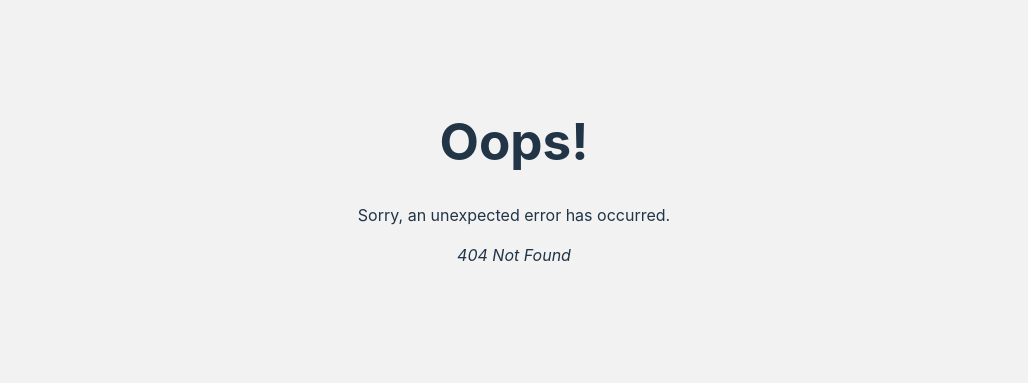
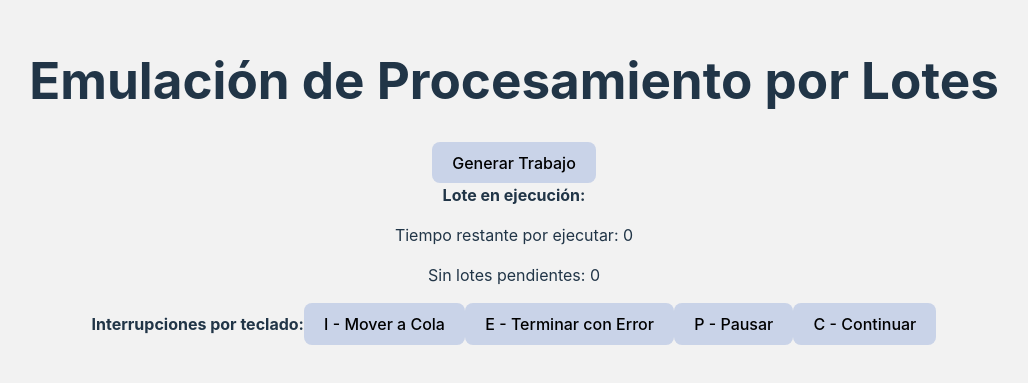
Before and after one commit to ed-corne/seminario-sistemas-operativos, a React (Vite) app: page /app2 in a window 1280 px wide. Before the commit this address had no page. Shown: the part 219-602 px from the top of the page, without its empty margins (126-1154 px from the left). Built offline with nearby package versions, Linux system fonts and the light colour scheme.

Commit message:
Before of create new simulation

```diff
--- a/src/components/Calculator.jsx
+++ b/src/components/Calculator.jsx
@@ -6,6 +6,7 @@ const Calculator = ({ process }) => {
   const [symbol, setSymbol] = useState("");
   useEffect(() => {
     if (process !== undefined) {
+      console.log("error = ", process.error)
       switch (process.operation) {
         case "Addition":
           setResult(parseFloat(process.number1) + parseFloat(process.number2));
@@ -33,7 +34,7 @@ const Calculator = ({ process }) => {
   return (
     <Card height={"fit-content"} width={"fit-content"} direction={"column"}>
       <div>
-        {process !== undefined ? (
+        {process !== undefined && !process.error ? (
           "id: " +
           process.idProgram +
           " → " +
@@ -42,10 +43,17 @@ const Calculator = ({ process }) => {
           symbol +
           " " +
           process.number2 +
-          " = " +
-          result
+          " = " + result
         ) : (
-          <></>
+          "id: " +
+          process.idProgram +
+          " → " +
+          process.number1 +
+          " " +
+          symbol +
+          " " +
+          process.number2 +
+          " = " + "Error"
         )}
       </div>
     </Card>
--- a/src/components/FormProcess.jsx
+++ b/src/components/FormProcess.jsx
@@ -32,6 +32,7 @@ const FormProcess = (props) => {
           number2: randomNumber(0, 10000),
           maxTime: randomNumber(6, 19),
           idProgram: i + 1,
+          error: false,
         };
 
         if (newProcessBatch.length === 3) {
--- a/src/main.jsx
+++ b/src/main.jsx
@@ -7,6 +7,7 @@ import Simulation from './pages/Simulation.jsx';
 import Error from './pages/Error.jsx';
 // import react router
 import { createBrowserRouter, RouterProvider } from 'react-router-dom';
+import App2 from './pages/Test';
 
 const router = createBrowserRouter([
   {
@@ -21,7 +22,10 @@ const router = createBrowserRouter([
   {
     path: '/simulation',
     element: <Simulation/>,
-
+  },
+  {
+    path: '/app2',
+    element: <App2/>,
   }
 ]);
 
--- a/src/pages/Simulation.jsx
+++ b/src/pages/Simulation.jsx
@@ -7,95 +7,94 @@ import queryString from "query-string";
 import Timer from "../components/Timer";
 import Calculator from "../components/Calculator";
 
-const Simulation = (props) => {
+const Simulation = () => {
+  // get the batches from the props
   const location = useLocation();
   const queryParams = queryString.parse(location.search);
   const serializedBatches = queryParams.batches;
   const decodedBatches = JSON.parse(decodeURIComponent(serializedBatches));
   const [batchesProps, setBatchesProps] = useState(decodedBatches);
+
+  // variables for the simulation, using useState
   const [removedElement, setRemovedElement] = useState();
   const [shouldRender, setShouldRender] = useState(false);
   const [completeProcess, setCompleteProcess] = useState([]);
   const [isLast, setIsLast] = useState(false);
+  const [interrupted, setInterrupted] = useState(false);
 
-  //
-  const [interrupted, setInterrupted] = useState(false);
+  // variables for the simulation
   let actualElement = null;
   let actualBatch = [];
-  let isPaused = false;
+
   let isError = false;
+  let timeoutId = undefined;
 
-  ////
+  // this part is executed when the component is loaded,
+  // and is for detect when the keys are pressed
+  useEffect(() => {
+    let isPaused = false;
 
-  useEffect(() => {
-    //console.log(batchesProps);
-    const handleKeyPress = (event) => {
-      // Verifica si la tecla presionada es la que deseas usar para interrumpir
+    const pauseExecution = () => {
+      return new Promise((resolve) => {
+        isPaused = true;
+        // Puedes realizar cualquier otra lógica de pausa necesaria aquí
+        resolve();
+      });
+    };
+
+    const resumeExecution = () => {
+      return new Promise((resolve) => {
+        isPaused = false;
+        // Puedes realizar cualquier otra lógica de reanudación necesaria aquí
+        resolve();
+      });
+    };
+
+    const handleKeyPress = async (event) => {
       if (!interrupted) {
-        //console.log("testt init")
-        //console.log(decodedBatches)
-        //console.log(actualElement)
         if (event.key === "i" || event.key === "I") {
           console.log("Tecla 'I' presionada");
-          // Pasa el proceso actual a la cola
-          if(actualElement){
-            //console.log("decodedBatches");
-            //console.log(decodedBatches);
-          const newActualBatch = [...actualBatch.slice(1), actualElement];
-          //console.log("new actual batch: ");
-          //console.log(newActualBatch);
-          actualBatch = newActualBatch;
-          //console.log("Actual batch: ");
-          //console.log(actualBatch);
-          //console.log("uodate decodedBatches");
-          decodedBatches[0] = actualBatch;
-          //console.log(decodedBatches);
-          //actualElement = null;
-        }
-
-
         } else if (event.key === "e" || event.key === "E") {
           console.log("Tecla 'E' presionada");
-          // Termina el proceso actual y marca con error
           isError = true;
-          setInterrupted(true);
+          cancelTimeoutAndExecute();
         } else if (event.key === "p" || event.key === "P") {
           console.log("Tecla 'P' presionada");
-          // Detiene la ejecución del proceso actual
-          // Puedes agregar aquí la lógica para detener el proceso
-          isPaused = true;
-          setInterrupted(true);
+          if (!isPaused) {
+            // Inicia la pausa
+            await pauseExecution();
+          }
         } else if (event.key === "c" || event.key === "C") {
           console.log("Tecla 'C' presionada");
-          // Continúa con la ejecución del programa (solo si se pausó previamente)
-          // Puedes agregar aquí la lógica para continuar el programa
-          if (isPaused && actualElement) {
-            isPaused = false;
+          if (isPaused) {
+            // Sale de la pausa
+            await resumeExecution();
           }
-          setInterrupted(false);
         }
       }
     };
 
-    // Agrega el evento al documento durante toda la ejecución del componente
-    document.addEventListener("keydown", handleKeyPress);
+    window.addEventListener("keydown", handleKeyPress);
 
-    // No se necesita una función de retorno para quitar el evento
-  }, [interrupted]);
+    return () => {
+      window.removeEventListener("keydown", handleKeyPress);
+    };
+}, [interrupted]);
 
-  ///////
 
+  // this part is executed when the component is loaded,
+  // and is for process one by one element in the batches list
   useEffect(() => {
     if (batchesProps.length > 0 && batchesProps[0].length > 0) {
       actualElement = batchesProps[0][0];
       actualBatch = batchesProps[0];
-      //console.log(actualElement)
+      console.log(actualElement);
       const maxTime = batchesProps[0][0].maxTime * 1000;
 
       setRemovedElement(batchesProps[0][0]);
-      //console.log(removedElement);
+
       setIsLast(batchesProps[0].length === 1); // Step 1
-      const timeoutId = setTimeout(() => {
+      timeoutId = setTimeout(() => {
         popFirstElement();
         setShouldRender(true);
         setRemovedElement();
@@ -108,9 +107,25 @@ const Simulation = (props) => {
     }
   }, [batchesProps]);
 
+  // Define una función para cancelar el timeout y ejecutar el código.
+  const cancelTimeoutAndExecute = () => {
+    clearTimeout(timeoutId); // Cancelar el setTimeout
+    popFirstElement();
+    setShouldRender(true);
+    setRemovedElement();
+    setIsLast(false); // Reset isLast after processing
+  };
+
+  //function to remove the first element
   const popFirstElement = () => {
     if (batchesProps.length > 0) {
       const firstArray = [...batchesProps[0]];
+
+      if (isError) {
+        const firstElement = firstArray[0];
+        firstElement.error = true;
+        firstArray[0][0] = firstElement;
+      }
       setCompleteProcess((prevData) => [...prevData, firstArray[0]]);
       setRemovedElement(firstArray[0]); // Elimina el primer objeto del primer arreglo
       firstArray.shift();
@@ -128,6 +143,7 @@ const Simulation = (props) => {
     }
   };
 
+  //build the user interface
   return (
     <div className="simulationPage">
       <div className="simulation__left">
--- /dev/null
+++ b/src/pages/Test.jsx
@@ -0,0 +1,110 @@
+import React, { useState, useEffect } from 'react';
+
+function App2() {
+  const [jobs, setJobs] = useState([]);
+  const [currentJob, setCurrentJob] = useState(null);
+  const [paused, setPaused] = useState(false);
+
+  useEffect(() => {
+    const interval = setInterval(() => {
+      if (jobs.length > 0 && !paused) {
+        const currentBatch = jobs.slice(0, 3);
+        setJobs(jobs.slice(3));
+
+        console.log(`Ejecutando lote con ${currentBatch.length} trabajos:`);
+
+        currentBatch.forEach((job) => {
+          setCurrentJob(job);
+          executeJob(job);
+          setCurrentJob(null);
+        });
+      } else if (jobs.length === 0) {
+        console.log('No hay más lotes pendientes.');
+      }
+    }, 5000);
+
+    return () => clearInterval(interval);
+  }, [jobs, paused]);
+
+  const generateJob = () => {
+    const jobId = jobs.length + 1;
+    const jobTime = Math.floor(Math.random() * 10) + 1;
+    const jobOperation = ['+', '-', '*', '/', '%'][Math.floor(Math.random() * 5)];
+    const newJob = {
+      id: jobId,
+      time: jobTime,
+      operation: jobOperation,
+    };
+
+    setJobs([...jobs, newJob]);
+  };
+
+  const executeJob = (job) => {
+    console.log(`Ejecutando trabajo ${job.id}`);
+    for (let remainingTime = job.time; remainingTime > 0; remainingTime--) {
+      if (paused) {
+        console.log(`Trabajo ${job.id} en pausa. Tiempo restante: ${remainingTime}`);
+        while (paused) {
+          // Esperar mientras está pausado
+        }
+      } else {
+        console.log(`Tiempo restante para el trabajo ${job.id}: ${remainingTime}`);
+        // Simular tiempo transcurrido
+        setTimeout(() => {}, 1000);
+      }
+    }
+    console.log(`Trabajo ${job.id} completado con operación ${job.operation}`);
+  };
+
+  const handleInterrupt = (action) => {
+    switch (action) {
+      case 'I':
+        if (currentJob) {
+          console.log(`Trabajo ${currentJob.id} movido a la cola`);
+          setCurrentJob(null);
+        }
+        break;
+      case 'E':
+        if (currentJob) {
+          console.log(`Trabajo ${currentJob.id} terminado con error`);
+          setCurrentJob(null);
+        }
+        break;
+      case 'P':
+        if (currentJob) {
+          console.log(`Ejecución del trabajo ${currentJob.id} en pausa`);
+          setPaused(true);
+        }
+        break;
+      case 'C':
+        if (currentJob && paused) {
+          console.log(`Continuando la ejecución del trabajo ${currentJob.id}`);
+          setPaused(false);
+        }
+        break;
+      default:
+        break;
+    }
+  };
+
+  return (
+    <div className="App">
+      <h1>Emulación de Procesamiento por Lotes</h1>
+      <button onClick={generateJob}>Generar Trabajo</button>
+      <div>
+        <strong>Lote en ejecución:</strong>
+        <p>Tiempo restante por ejecutar: {currentJob ? currentJob.time : 0}</p>
+        <p>Sin lotes pendientes: {jobs.length === 0 ? '0' : 'No'}</p>
+      </div>
+      <div>
+        <strong>Interrupciones por teclado:</strong>
+        <button onClick={() => handleInterrupt('I')}>I - Mover a Cola</button>
+        <button onClick={() => handleInterrupt('E')}>E - Terminar con Error</button>
+        <button onClick={() => handleInterrupt('P')}>P - Pausar</button>
+        <button onClick={() => handleInterrupt('C')}>C - Continuar</button>
+      </div>
+    </div>
+  );
+}
+
+export default App2;
```
Also changed, not shown: src/clasess/Element.js (added).
